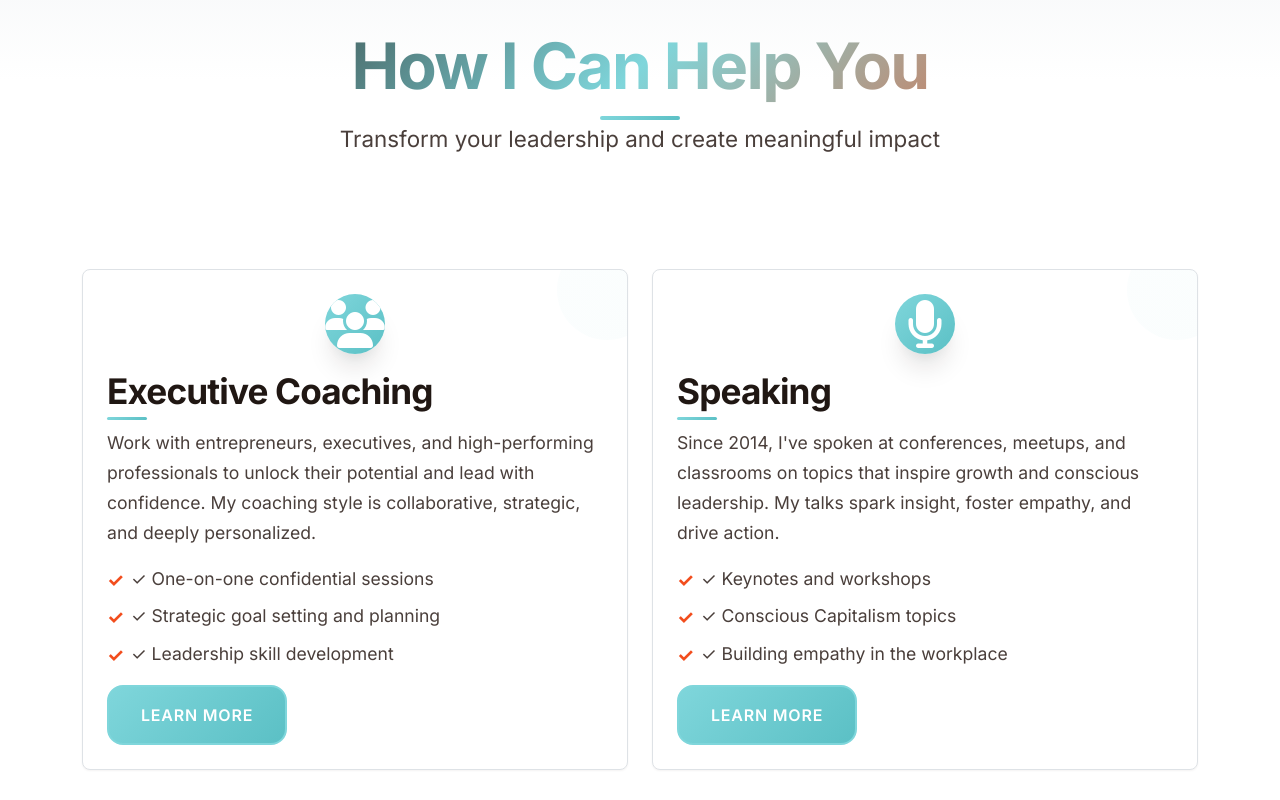
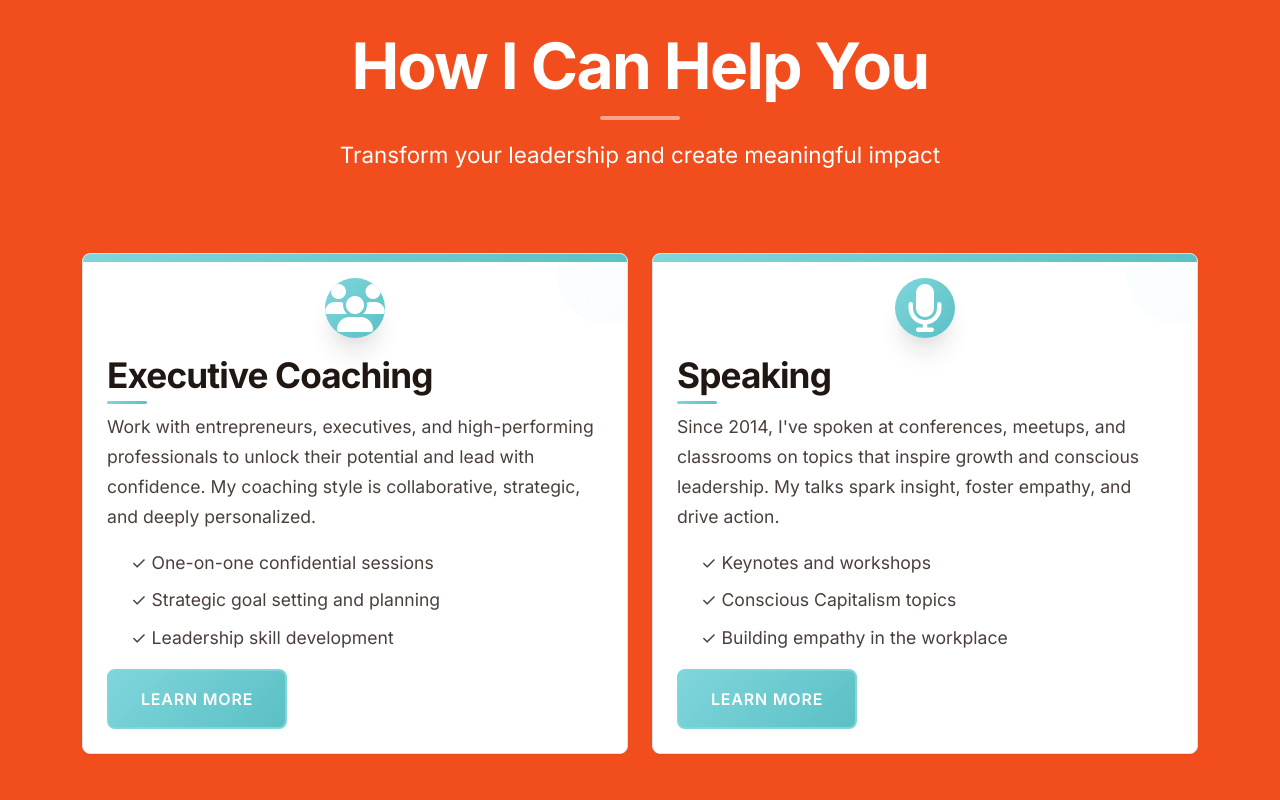
Before and after one commit to kdbaker/kdbaker.github.io, a plain HTML site: page src/index.html in a window 1280 px wide. Shown: the part 920-1720 px from the top of the page. Drawn offline with nearby package versions, Linux system fonts and the light colour scheme.

Commit message:
Enhance How I Can Help You section styling: coquelicot background, white text, reduced spacing, smaller button radius, removed animations and double checkmarks

```diff
--- a/src/css/style.css
+++ b/src/css/style.css
@@ -111,7 +111,7 @@ h1, h2, h3, h4, h5, h6 {
 .btn {
     font-weight: 500;
     padding: 0.75rem 1.5rem;
-    border-radius: 12px;
+    border-radius: 6px;
     border: none;
     transition: all 0.3s ease;
     letter-spacing: 0.025em;
@@ -175,13 +175,13 @@ h1, h2, h3, h4, h5, h6 {
 .btn-lg {
     padding: 1rem 2rem;
     font-size: 1.1rem;
-    border-radius: 16px;
+    border-radius: 8px;
 }
 
 /* Enhanced Hero Section with clean patterns */
 .hero-section {
     background: var(--gradient-hero);
-    padding: 140px 0 100px 0;
+    padding: 140px 0 50px 0;
     position: relative;
     overflow: hidden;
     max-height: 900px;
@@ -253,7 +253,7 @@ h1, h2, h3, h4, h5, h6 {
     font-size: 1.1rem;
     font-weight: 600;
     padding: 1.25rem 2.5rem;
-    border-radius: 16px;
+    border-radius: 8px;
     text-transform: uppercase;
     letter-spacing: 0.05em;
     position: relative;
@@ -353,18 +353,8 @@ h1, h2, h3, h4, h5, h6 {
 /* Enhanced Services Section */
 .services-section {
     padding: 120px 0;
-    background: var(--bg-primary);
+    background: var(--bg-coral);
     position: relative;
-}
-
-.services-section::before {
-    content: '';
-    position: absolute;
-    top: 0;
-    left: 0;
-    right: 0;
-    height: 100px;
-    background: linear-gradient(180deg, var(--bg-secondary) 0%, transparent 100%);
 }
 
 .services-section .h2 {
@@ -372,10 +362,7 @@ h1, h2, h3, h4, h5, h6 {
     font-weight: 900;
     text-align: center;
     margin-bottom: 1rem;
-    background: linear-gradient(135deg, var(--licorice) 0%, var(--tiffany-blue) 50%, var(--coquelicot) 100%);
-    -webkit-background-clip: text;
-    -webkit-text-fill-color: transparent;
-    background-clip: text;
+    color: var(--text-light);
     position: relative;
 }
 
@@ -387,15 +374,16 @@ h1, h2, h3, h4, h5, h6 {
     transform: translateX(-50%);
     width: 80px;
     height: 4px;
-    background: var(--gradient-accent);
+    background: rgba(255, 255, 255, 0.5);
     border-radius: 2px;
 }
 
 .services-section .lead {
     font-size: 1.4rem;
     text-align: center;
-    margin-bottom: 4rem;
-    color: var(--text-secondary);
+    margin-bottom: 2rem;
+    margin-top: 2rem;
+    color: var(--text-light);
     max-width: 700px;
     margin-left: auto;
     margin-right: auto;
@@ -406,7 +394,6 @@ h1, h2, h3, h4, h5, h6 {
     border: 2px solid var(--border-light);
     border-radius: 28px;
     padding: 3.5rem 2.5rem;
-    transition: all 0.4s ease;
     box-shadow: var(--shadow-sm);
     position: relative;
     overflow: hidden;
@@ -422,8 +409,6 @@ h1, h2, h3, h4, h5, h6 {
     right: 0;
     height: 8px;
     background: var(--gradient-accent);
-    transform: scaleX(0);
-    transition: transform 0.4s ease;
 }
 
 .service-card::after {
@@ -437,16 +422,6 @@ h1, h2, h3, h4, h5, h6 {
     opacity: 0.03;
     border-radius: 50%;
     transform: translate(30px, -30px);
-}
-
-.service-card:hover {
-    transform: translateY(-16px);
-    box-shadow: var(--shadow-xl);
-    border-color: var(--accent-cool);
-}
-
-.service-card:hover::before {
-    transform: scaleX(1);
 }
 
 .service-icon {
@@ -465,7 +440,6 @@ h1, h2, h3, h4, h5, h6 {
     background: var(--gradient-accent);
     color: white;
     box-shadow: var(--shadow-xl);
-    transition: all 0.4s ease;
     position: relative;
     overflow: hidden;
 }
@@ -479,15 +453,6 @@ h1, h2, h3, h4, h5, h6 {
     bottom: 0;
     background: linear-gradient(45deg, transparent 30%, rgba(255, 255, 255, 0.2) 50%, transparent 70%);
     transform: translateX(-100%);
-    transition: transform 0.6s ease;
-}
-
-.service-card:hover .icon-circle {
-    transform: scale(1.15) rotate(8deg);
-}
-
-.service-card:hover .icon-circle::before {
-    transform: translateX(100%);
 }
 
 .service-card h3 {
@@ -528,21 +493,12 @@ h1, h2, h3, h4, h5, h6 {
     padding-left: 1.5rem;
 }
 
-.service-card ul li::before {
-    content: '✓';
-    position: absolute;
-    left: 0;
-    color: var(--coquelicot);
-    font-weight: bold;
-    font-size: 1.2rem;
-}
-
 .service-card .btn {
     background: var(--gradient-accent);
     color: white;
     font-weight: 600;
     padding: 1rem 2rem;
-    border-radius: 16px;
+    border-radius: 8px;
     text-transform: uppercase;
     letter-spacing: 0.05em;
     transition: all 0.3s ease;
```
